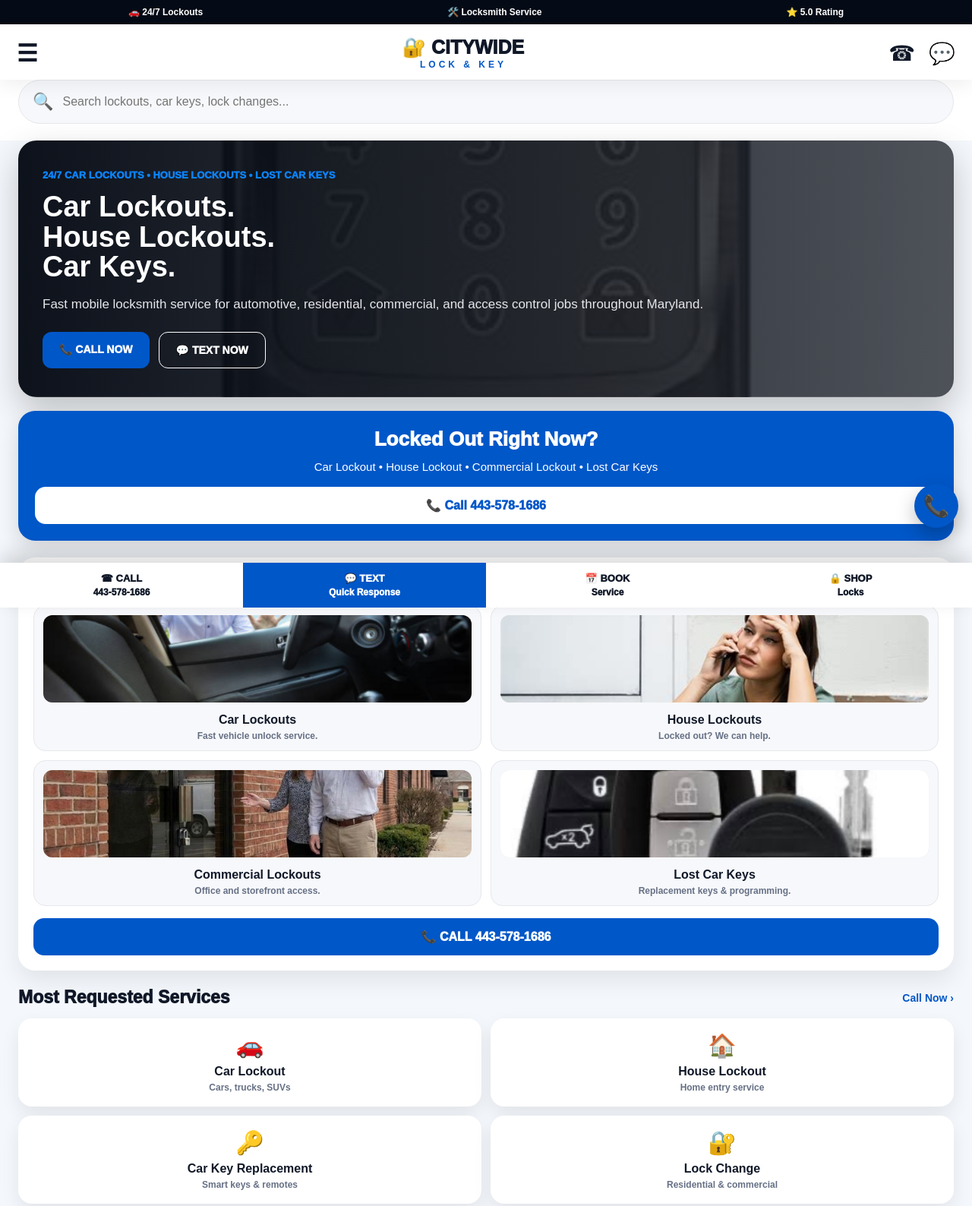
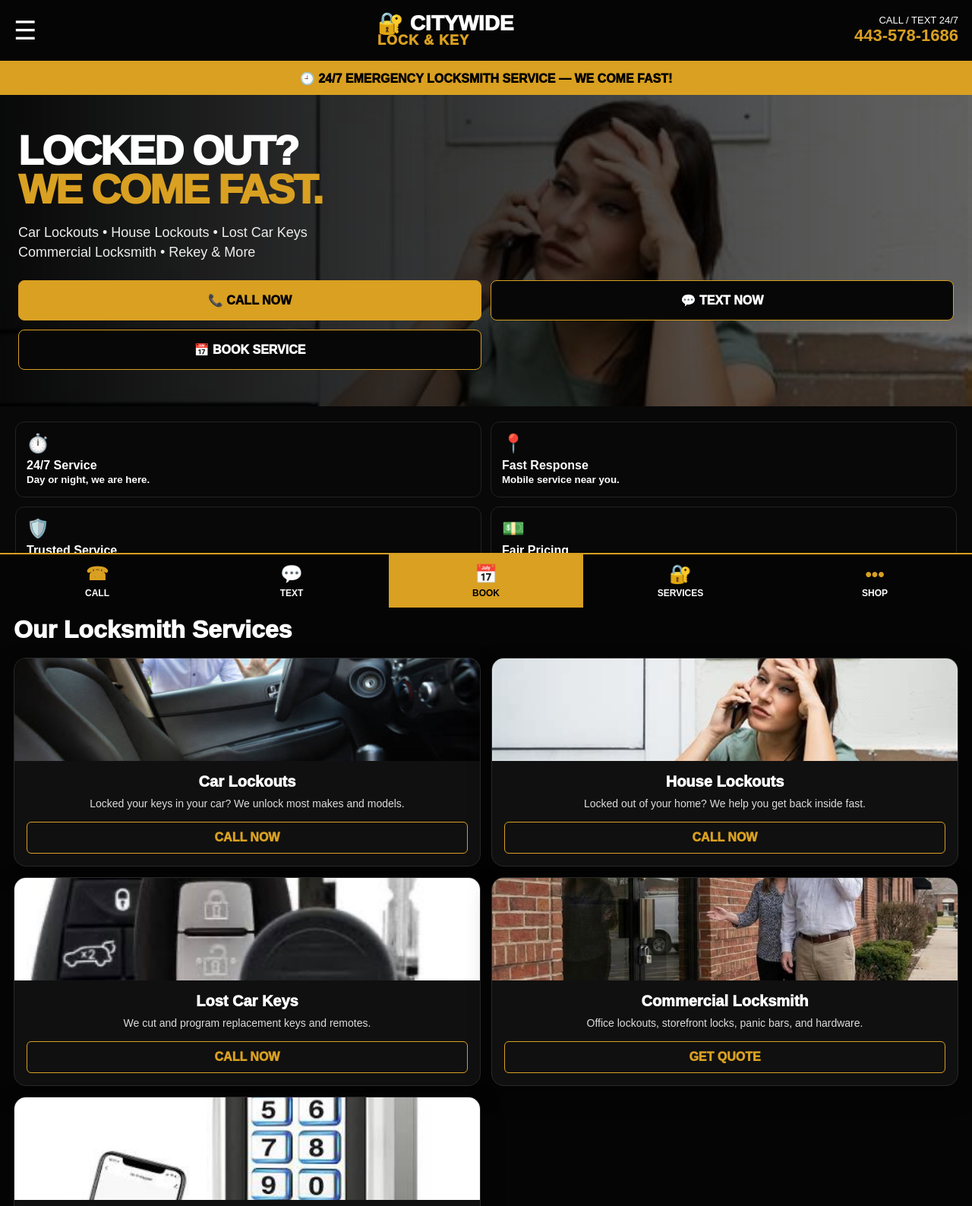
Before and after one commit to citywidekeystop-collab/citywide-dashboard-home-services, a website: page public/index.html in a window 1280 px wide. Shown: the top 1588 px of the page at 76% size. Drawn offline with Linux system fonts and the light colour scheme.

Commit message:
Revamp index.html with dark theme and layout updates

```diff
--- a/public/index.html
+++ b/public/index.html
@@ -7,209 +7,334 @@
 
 <style>
 *{box-sizing:border-box;margin:0;padding:0;font-family:Arial,Helvetica,sans-serif}
-html{scroll-behavior:smooth}
-body{background:#f4f7fb;color:#101828;padding-bottom:95px}
+body{background:#050505;color:white;padding-bottom:95px}
 a{text-decoration:none;color:inherit}
 
-.top-strip{background:#050b16;color:white;padding:9px 8px;display:flex;justify-content:space-around;font-size:12px;font-weight:900}
-.header{background:white;padding:18px 22px 14px;display:flex;align-items:center;justify-content:space-between;box-shadow:0 8px 24px rgba(0,0,0,.06);position:sticky;top:0;z-index:50}
-.menu-btn{font-size:31px;color:#111827;font-weight:900}
-.logo{text-align:center;line-height:1}
-.logo-main{font-size:25px;font-weight:950}
-.logo-sub{display:block;color:#0057c8;font-size:12px;letter-spacing:4px;margin-top:4px;font-weight:900}
-.header-icons{display:flex;gap:18px;font-size:28px}
+.top{
+background:#050505;
+padding:18px;
+display:flex;
+align-items:center;
+justify-content:space-between;
+border-bottom:2px solid #d9a021
+}
+.menu{font-size:34px}
+.logo{font-size:28px;font-weight:1000;line-height:.95}
+.logo span{display:block;color:#d9a021;font-size:18px;letter-spacing:1px}
+.call-top{text-align:right;font-size:13px}
+.call-top b{color:#d9a021;font-size:22px}
 
-.search-wrap{background:white;padding:0 24px 22px}
-.search-box{background:#f7f8fb;border:1px solid #e5e7eb;border-radius:999px;display:flex;gap:12px;padding:15px 18px}
-.search-box span{font-size:22px}
-.search-box input{border:0;outline:0;background:transparent;width:100%;font-size:16px}
+.alert{
+background:#d9a021;
+color:#000;
+text-align:center;
+padding:12px;
+font-weight:1000
+}
 
-.hero{margin:0 24px 18px;border-radius:24px;min-height:315px;background:linear-gradient(90deg,rgba(3,8,18,.96),rgba(3,8,18,.70)),url('/images/IMG_9119.jpg');background-size:cover;background-position:right center;color:white;padding:38px 32px;box-shadow:0 18px 45px rgba(0,0,0,.22)}
-.hero-kicker{color:#0b84ff;font-size:13px;font-weight:950;margin-bottom:15px}
-.hero h1{font-size:38px;line-height:1.04;margin-bottom:16px}
-.hero p{color:#e5e7eb;font-size:17px;line-height:1.48;margin-bottom:24px}
-.hero-actions{display:flex;gap:12px;flex-wrap:wrap}
-.btn{border-radius:12px;padding:15px 22px;font-weight:950;font-size:14px}
-.btn-blue{background:#0057c8;color:white}
-.btn-outline{color:white;border:1.5px solid white}
+.hero{
+background:
+linear-gradient(90deg,rgba(0,0,0,.96),rgba(0,0,0,.55)),
+url('/images/house-lockout.jpg');
+background-size:cover;
+background-position:center;
+padding:48px 24px;
+}
+.hero h1{
+font-size:54px;
+line-height:.95;
+font-weight:1000;
+letter-spacing:-2px
+}
+.hero h1 span{color:#d9a021}
+.hero p{
+font-size:18px;
+line-height:1.45;
+margin:18px 0 24px;
+color:#eee
+}
+.buttons{display:grid;grid-template-columns:1fr 1fr;gap:12px}
+.btn{
+padding:16px;
+border-radius:8px;
+font-weight:1000;
+text-align:center;
+border:1px solid #d9a021
+}
+.gold{background:#d9a021;color:#000}
+.dark{background:#070707;color:white}
 
-.emergency-box{margin:0 24px 22px;background:#0057c8;color:white;border-radius:22px;padding:22px;text-align:center;box-shadow:0 14px 30px rgba(0,0,0,.14)}
-.emergency-box h2{font-size:26px;font-weight:950;margin-bottom:10px}
-.emergency-box p{font-size:15px;line-height:1.45;margin-bottom:16px}
-.emergency-box a{display:block;background:white;color:#0057c8;padding:15px;border-radius:14px;font-weight:950}
+.trust{
+display:grid;
+grid-template-columns:repeat(2,1fr);
+gap:12px;
+padding:20px;
+background:#080808
+}
+.trust div{
+border:1px solid #222;
+padding:14px;
+border-radius:12px;
+font-weight:900
+}
+.trust span{
+color:#d9a021;
+font-size:24px;
+display:block;
+margin-bottom:6px
+}
 
-.lockout-section{background:white;margin:0 24px 22px;border-radius:22px;padding:20px;box-shadow:0 14px 30px rgba(0,0,0,.08)}
-.lockout-section h2{font-size:25px;font-weight:950;margin-bottom:14px;text-align:center}
-.lockout-grid{display:grid;grid-template-columns:repeat(2,1fr);gap:12px}
-.lockout-card{background:#f7f8fb;border-radius:16px;padding:12px;text-align:center;border:1px solid #e5e7eb;font-weight:900}
-.lockout-card img{width:100%;height:115px;object-fit:cover;border-radius:12px;margin-bottom:10px;background:#ddd}
-.lockout-card p{font-size:12px;color:#667085;margin-top:5px;font-weight:700}
-.emergency-btn{display:block;margin-top:16px;background:#0057c8;color:white;text-align:center;padding:15px;border-radius:14px;font-weight:950}
+.section{padding:24px 18px}
+.section h2{
+font-size:32px;
+margin-bottom:18px;
+font-weight:1000
+}
 
-.section{padding:0 24px 22px}
-.section-head{display:flex;justify-content:space-between;align-items:center;margin-bottom:14px}
-.section-head h2{font-size:23px;font-weight:950}
-.section-head a{color:#0057c8;font-weight:900;font-size:14px}
+.service-grid{
+display:grid;
+grid-template-columns:repeat(2,1fr);
+gap:14px
+}
+.card{
+background:#101010;
+border:1px solid #292929;
+border-radius:16px;
+overflow:hidden;
+box-shadow:0 12px 30px rgba(0,0,0,.35)
+}
+.card img{
+width:100%;
+height:135px;
+object-fit:cover;
+display:block;
+background:#222
+}
+.card-body{padding:16px;text-align:center}
+.card-body h3{
+font-size:20px;
+margin-bottom:8px;
+font-weight:1000
+}
+.card-body p{
+font-size:14px;
+line-height:1.35;
+color:#ddd;
+margin-bottom:14px
+}
+.learn{
+display:block;
+border:1px solid #d9a021;
+color:#d9a021;
+padding:11px;
+border-radius:6px;
+font-weight:1000
+}
 
-.service-grid{display:grid;grid-template-columns:repeat(2,1fr);gap:12px}
-.service-card{background:white;border-radius:18px;padding:18px 12px;text-align:center;box-shadow:0 10px 24px rgba(0,0,0,.08);font-weight:900}
-.service-card span{display:block;font-size:30px;margin-bottom:8px}
-.service-card p{font-size:12px;color:#667085;margin-top:5px;font-weight:700}
+.shop-banner{
+margin:20px 18px;
+background:linear-gradient(135deg,#111,#050505);
+border:1px solid #333;
+border-radius:16px;
+padding:22px;
+display:grid;
+gap:14px
+}
+.shop-banner h2{
+font-size:28px;
+line-height:1.05
+}
+.shop-banner h2 span{color:#d9a021}
+.shop-banner p{color:#ddd;line-height:1.4}
+.shop-banner a{
+background:#d9a021;
+color:#000;
+text-align:center;
+padding:16px;
+border-radius:8px;
+font-weight:1000
+}
 
-.shop-banner{margin:0 24px 24px;border-radius:24px;background:linear-gradient(135deg,#02060f,#07192f);color:white;padding:26px;text-align:center}
-.shop-banner h2{font-size:28px;font-weight:950;margin-bottom:8px}
-.shop-banner p{color:#d0d5dd;margin-bottom:16px}
-.shop-banner a{display:block;background:#0057c8;color:white;padding:15px;border-radius:12px;font-weight:950}
+.badges{
+background:#fff;
+color:#111;
+display:grid;
+grid-template-columns:repeat(2,1fr);
+gap:12px;
+padding:20px
+}
+.badges div{
+font-weight:900;
+font-size:14px
+}
+.badges span{
+display:block;
+color:#d9a021;
+font-size:28px;
+margin-bottom:6px
+}
 
-.area-grid{display:grid;grid-template-columns:repeat(2,1fr);gap:10px}
-.area{background:white;border-radius:14px;padding:13px;text-align:center;font-weight:900;box-shadow:0 8px 18px rgba(0,0,0,.06)}
+.bottom-nav{
+position:fixed;
+left:0;
+right:0;
+bottom:0;
+background:#050505;
+border-top:2px solid #d9a021;
+display:grid;
+grid-template-columns:repeat(5,1fr);
+z-index:9999
+}
+.bottom-nav a{
+text-align:center;
+padding:12px 3px;
+font-size:12px;
+font-weight:900
+}
+.bottom-nav span{
+display:block;
+color:#d9a021;
+font-size:24px;
+margin-bottom:4px
+}
+.bottom-nav .book{
+background:#d9a021;
+color:#000
+}
+.bottom-nav .book span{color:#000}
 
-.floating-call{position:fixed;right:18px;bottom:105px;background:#0057c8;color:white;width:58px;height:58px;border-radius:50%;display:grid;place-items:center;font-size:28px;box-shadow:0 10px 25px rgba(0,0,0,.25);z-index:9999}
-
-.bottom-nav{position:fixed;left:0;right:0;bottom:0;background:white;display:grid;grid-template-columns:repeat(4,1fr);box-shadow:0 -10px 25px rgba(0,0,0,.15);z-index:999}
-.bottom-nav a{text-align:center;padding:13px 4px;font-weight:950;font-size:13px}
-.bottom-nav .middle{background:#0057c8;color:white}
-.bottom-nav span{display:block;font-size:12px;margin-top:4px}
+@media(max-width:430px){
+.hero h1{font-size:47px}
+.buttons{grid-template-columns:1fr}
+.card img{height:120px}
+}
 </style>
 </head>
 
 <body>
 
-<div class="top-strip">
-<div>🚗 24/7 Lockouts</div>
-<div>🛠️ Locksmith Service</div>
-<div>⭐ 5.0 Rating</div>
+<header class="top">
+<div class="menu">☰</div>
+
+<div class="logo">
+🔐 CITYWIDE
+<span>LOCK & KEY</span>
 </div>
 
-<header class="header">
-<div class="menu-btn">☰</div>
+<a class="call-top" href="tel:4435781686">
+CALL / TEXT 24/7<br>
+<b>443-578-1686</b>
+</a>
+</header>
 
-<div class="logo">
-<div class="logo-main">🔐 CITYWIDE</div>
-<span class="logo-sub">LOCK & KEY</span>
+<div class="alert">
+🕘 24/7 EMERGENCY LOCKSMITH SERVICE — WE COME FAST!
 </div>
 
-<div class="header-icons">
-<a href="tel:4435781686">☎</a>
-<a href="sms:4435781686">💬</a>
+<section class="hero">
+<h1>
+LOCKED OUT?<br>
+<span>WE COME FAST.</span>
+</h1>
+
+<p>
+Car Lockouts • House Lockouts • Lost Car Keys<br>
+Commercial Locksmith • Rekey & More
+</p>
+
+<div class="buttons">
+<a class="btn gold" href="tel:4435781686">📞 CALL NOW</a>
+<a class="btn dark" href="sms:4435781686">💬 TEXT NOW</a>
+<a class="btn dark" href="tel:4435781686">📅 BOOK SERVICE</a>
 </div>
-</header>
+</section>
 
-<div class="search-wrap">
-<div class="search-box">
-<span>🔍</span>
-<input placeholder="Search lockouts, car keys, lock changes..." />
+<section class="trust">
+<div><span>⏱️</span>24/7 Service<br><small>Day or night, we are here.</small></div>
+<div><span>📍</span>Fast Response<br><small>Mobile service near you.</small></div>
+<div><span>🛡️</span>Trusted Service<br><small>Professional locksmiths.</small></div>
+<div><span>💵</span>Fair Pricing<br><small>Upfront service quotes.</small></div>
+</section>
+
+<section class="section">
+<h2>Our Locksmith Services</h2>
+
+<div class="service-grid">
+
+<div class="card">
+<img src="/images/car-lockout.jpg" alt="Car Lockout">
+<div class="card-body">
+<h3>Car Lockouts</h3>
+<p>Locked your keys in your car? We unlock most makes and models.</p>
+<a class="learn" href="tel:4435781686">CALL NOW</a>
 </div>
 </div>
 
-<section class="hero">
-<div class="hero-kicker">24/7 CAR LOCKOUTS • HOUSE LOCKOUTS • LOST CAR KEYS</div>
-
-<h1>
-Car Lockouts.<br>
-House Lockouts.<br>
-Car Keys.
-</h1>
-
-<p>
-Fast mobile locksmith service for automotive, residential, commercial, and access control jobs throughout Maryland.
-</p>
-
-<div class="hero-actions">
-<a class="btn btn-blue" href="tel:4435781686">📞 CALL NOW</a>
-<a class="btn btn-outline" href="sms:4435781686">💬 TEXT NOW</a>
+<div class="card">
+<img src="/images/house-lockout.jpg" alt="House Lockout">
+<div class="card-body">
+<h3>House Lockouts</h3>
+<p>Locked out of your home? We help you get back inside fast.</p>
+<a class="learn" href="tel:4435781686">CALL NOW</a>
 </div>
-</section>
-
-<section class="emergency-box">
-<h2>Locked Out Right Now?</h2>
-<p>Car Lockout • House Lockout • Commercial Lockout • Lost Car Keys</p>
-<a href="tel:4435781686">📞 Call 443-578-1686</a>
-</section>
-
-<section class="lockout-section">
-<h2>Emergency Lockout Service</h2>
-
-<div class="lockout-grid">
-
-<div class="lockout-card">
-<img src="/images/car-lockout.jpg" alt="Car Lockout">
-Car Lockouts
-<p>Fast vehicle unlock service.</p>
 </div>
 
-<div class="lockout-card">
-<img src="/images/house-lockout.jpg" alt="House Lockout">
-House Lockouts
-<p>Locked out? We can help.</p>
+<div class="card">
+<img src="/images/lost-car-key.jpg" alt="Lost Car Keys">
+<div class="card-body">
+<h3>Lost Car Keys</h3>
+<p>We cut and program replacement keys and remotes.</p>
+<a class="learn" href="tel:4435781686">CALL NOW</a>
+</div>
 </div>
 
-<div class="lockout-card">
-<img src="/images/commercial-lockout.jpg" alt="Commercial Lockout">
-Commercial Lockouts
-<p>Office and storefront access.</p>
+<div class="card">
+<img src="/images/commercial-lockout.jpg" alt="Commercial Locksmith">
+<div class="card-body">
+<h3>Commercial Locksmith</h3>
+<p>Office lockouts, storefront locks, panic bars, and hardware.</p>
+<a class="learn" href="tel:4435781686">GET QUOTE</a>
+</div>
 </div>
 
-<div class="lockout-card">
-<img src="/images/lost-car-key.jpg" alt="Lost Car Key">
-Lost Car Keys
-<p>Replacement keys & programming.</p>
+<div class="card">
+<img src="/images/access-control.jpg" alt="Access Control">
+<div class="card-body">
+<h3>Access Control</h3>
+<p>Keypads, card readers, electric strikes, mag locks, and buzzers.</p>
+<a class="learn" href="tel:4435781686">GET QUOTE</a>
+</div>
 </div>
 
-</div>
-
-<a class="emergency-btn" href="tel:4435781686">📞 CALL 443-578-1686</a>
-</section>
-
-<section class="section">
-<div class="section-head">
-<h2>Most Requested Services</h2>
-<a href="tel:4435781686">Call Now ›</a>
-</div>
-
-<div class="service-grid">
-<div class="service-card"><span>🚗</span>Car Lockout<p>Cars, trucks, SUVs</p></div>
-<div class="service-card"><span>🏠</span>House Lockout<p>Home entry service</p></div>
-<div class="service-card"><span>🔑</span>Car Key Replacement<p>Smart keys & remotes</p></div>
-<div class="service-card"><span>🔐</span>Lock Change<p>Residential & commercial</p></div>
-<div class="service-card"><span>🏢</span>Commercial Locksmith<p>Offices & storefronts</p></div>
-<div class="service-card"><span>🚨</span>Panic Bars<p>Exit devices</p></div>
-<div class="service-card"><span>⚡</span>Access Control<p>Strikes, mag locks, readers</p></div>
-<div class="service-card"><span>📱</span>Smart Locks<p>Keypads & WiFi locks</p></div>
 </div>
 </section>
 
 <section class="shop-banner">
-<h2>Shop Locks & Hardware</h2>
-<p>Buy locks, deadbolts, panic bars, electric strikes, mag locks, and automotive remotes.</p>
-<a href="/national-lock-supply.html">🔒 SHOP NATIONAL LOCK SUPPLY</a>
+<h2>
+NEED LOCKS OR HARDWARE?<br>
+<span>VISIT OUR ONLINE STORE</span>
+</h2>
+
+<p>
+Shop residential locks, commercial hardware, access control parts, and automotive keys.
+</p>
+
+<a href="/national-lock-supply.html">🛒 SHOP LOCKS & KEYS</a>
 </section>
 
-<section class="section">
-<div class="section-head">
-<h2>Service Areas</h2>
-<a href="tel:4435781686">Call ›</a>
-</div>
-
-<div class="area-grid">
-<div class="area">Edgewood</div>
-<div class="area">Bel Air</div>
-<div class="area">Aberdeen</div>
-<div class="area">Joppa</div>
-<div class="area">White Marsh</div>
-<div class="area">Parkville</div>
-<div class="area">Towson</div>
-<div class="area">Baltimore</div>
-</div>
+<section class="badges">
+<div><span>👷</span>Expert Technicians<br><small>Skilled and experienced.</small></div>
+<div><span>👍</span>Satisfaction Guaranteed<br><small>We stand behind our work.</small></div>
+<div><span>📍</span>Locally Owned<br><small>Serving Maryland areas.</small></div>
+<div><span>🔁</span>24/7 Availability<br><small>Emergency service available.</small></div>
 </section>
 
-<a href="tel:4435781686" class="floating-call">📞</a>
-
 <nav class="bottom-nav">
-<a href="tel:4435781686">☎ CALL<span>443-578-1686</span></a>
-<a class="middle" href="sms:4435781686">💬 TEXT<span>Quick Response</span></a>
-<a href="tel:4435781686">📅 BOOK<span>Service</span></a>
-<a href="/national-lock-supply.html">🔒 SHOP<span>Locks</span></a>
+<a href="tel:4435781686"><span>☎</span>CALL</a>
+<a href="sms:4435781686"><span>💬</span>TEXT</a>
+<a class="book" href="tel:4435781686"><span>📅</span>BOOK</a>
+<a href="#services"><span>🔐</span>SERVICES</a>
+<a href="/national-lock-supply.html"><span>•••</span>SHOP</a>
 </nav>
 
 </body>
```
